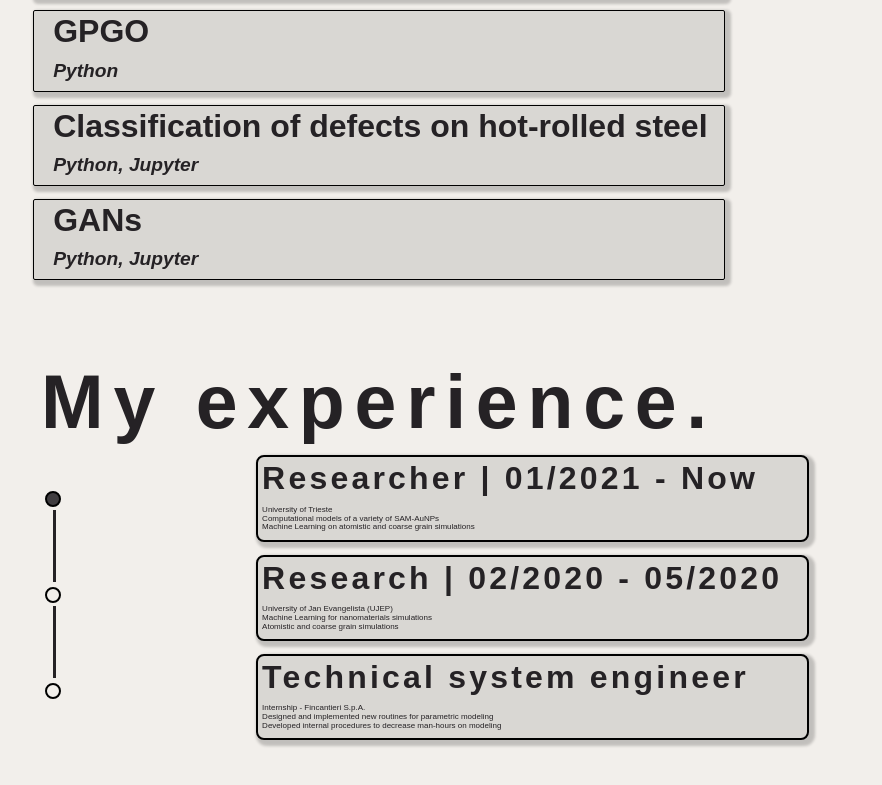
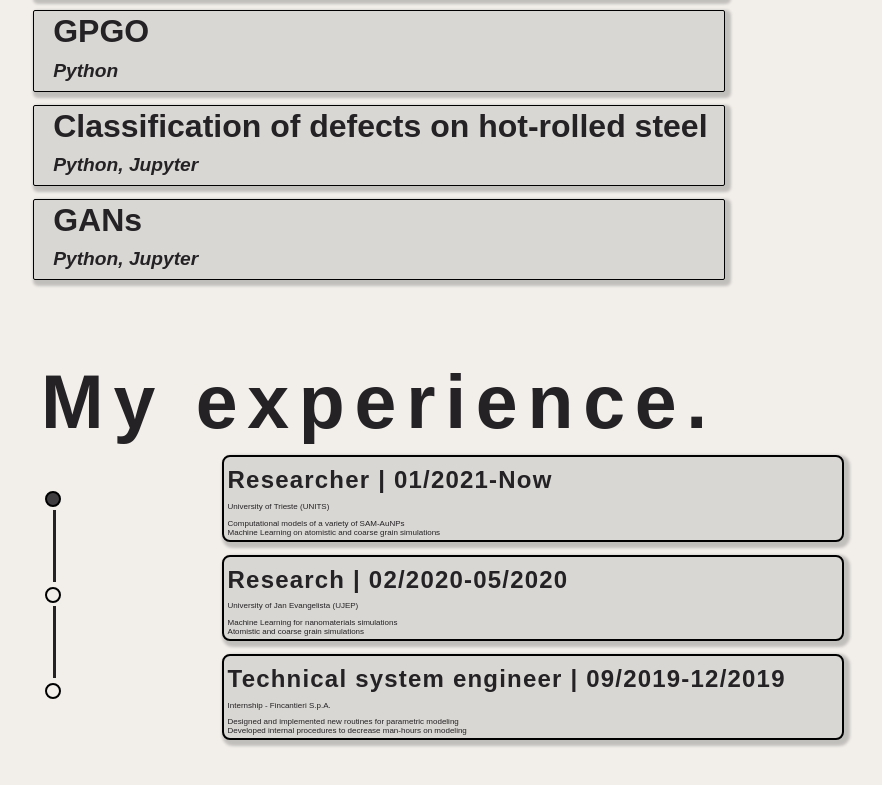
Before and after one commit to FNTwin/FrontEndVue, a Vue app: page / in a window 1280 px wide. Shown: the part 1109-1894 px from the top of the page, without its empty margins (261-1143 px from the left). Built offline with nearby package versions, Linux system fonts and the light colour scheme; what vue-particles would draw is missing.

Commit message:
Cleaned a bit of code

```diff
--- a/src/components/jobs.vue
+++ b/src/components/jobs.vue
@@ -18,6 +18,7 @@
             <div class="holder3" :style="darkcircle"></div>
             <div class="verticalline" :style="darkline"></div>
           </div>
+
           <div class="contdot">
             <div class="holder3" :style="darkcircle"></div>
           </div>
@@ -25,25 +26,11 @@
 
         </div>
         <div class="jobs">
-          <div class="holder2" :style="darkproject">
-            <h1 class="headerjob">Researcher | 01/2021 - Now</h1>
-            <h3>University of Trieste<br>
-            Computational models of a variety of SAM-AuNPs<br>
-            Machine Learning on atomistic and coarse grain simulations</h3>
+          <div class="holder2" :style="darkproject" v-for="jobs in jobarray" :key="jobs.job">
+            <h1 class="headerjob">{{ jobs.job }} | {{jobs.date}}</h1>
+            <h3>{{jobs.place}}</h3>
+            <h3 v-html="jobs.explanation"></h3>
           </div>
-          <div class="holder2" :style="darkproject">
-            <h1 class="headerjob">Research | 02/2020 - 05/2020</h1>
-            <h3>University of Jan Evangelista (UJEP)<br>
-            Machine Learning for nanomaterials simulations<br>
-            Atomistic and coarse grain simulations</h3>
-          </div>
-          <div class="holder2" :style="darkproject">
-            <h1 class="headerjob">Technical system engineer  </h1>
-            <h3>Internship - Fincantieri S.p.A.<br>
-            Designed and implemented new routines for parametric modeling<br>
-            Developed internal procedures to decrease man-hours on modeling</h3>
-          </div>
-
         </div>
 
 
@@ -59,6 +46,29 @@ export default {
   data() {
     return {
       publicPath: process.env.BASE_URL,
+      jobarray: [
+        {
+          "job" : "Researcher",
+          "date" : "01/2021-Now",
+          "place" : "University of Trieste (UNITS)" ,
+          "explanation": "Computational models of a variety of SAM-AuNPs<br>" +
+              "Machine Learning on atomistic and coarse grain simulations"
+        },
+        {
+          "job" : "Research" ,
+          "date" : "02/2020-05/2020",
+          "place" : "University of Jan Evangelista (UJEP)",
+          "explanation": "Machine Learning for nanomaterials simulations<br>" +
+              "Atomistic and coarse grain simulations"
+        },
+        {
+          "job" : "Technical system engineer",
+          "date" : "09/2019-12/2019",
+          "place" : "Internship - Fincantieri S.p.A.",
+          "explanation": "Designed and implemented new routines for parametric modeling<br>" +
+              "Developed internal procedures to decrease man-hours on modeling"
+        }
+      ],
       night: false
     }
   },
@@ -185,7 +195,7 @@ export default {
   background: #D9D7D3;
   box-shadow: 3px 3px 3px 3px rgba(0, 0, 0, 0.2);
   transition: 0.1s;
-  width: 80%;
+  width: 90%;
   height: 30%;
   border: 2px solid black;
   position: relative;
@@ -266,18 +276,22 @@ h1 {
 }
 
 .headerjob{
-  font-size: min(3vw, 2em);
-  letter-spacing: .1em;
+  font-size: min(2vw, 1.5em);
+  letter-spacing: .05em;
   padding-left: 4px;
   padding-top: 2px;
+  margin-top: 7px;
+}
+
+h1{
+  text-align:justify;
+  white-space:nowrap;
 }
 
 h2 {
   display: block;
-  margin-top: auto;
-  font-size: min(2.5vw, 1.2em);
-  margin-inline-start: 0px;
-  margin-inline-end: 0px;
+  font-size: min(2vw, 1.2em);
+
   margin-left: 1vw;
   font-weight: bold;
   color: #252225;
@@ -288,9 +302,11 @@ h2 {
 h3 {
   display: block;
   font-size: min(1vh,2.2vw);
+  text-align:justify;
   font-weight: normal;
   padding-left: 4px;
   line-height: 1.1em;
+  padding-right: 4px;
 }
 
 
--- a/src/components/projects.vue
+++ b/src/components/projects.vue
@@ -7,7 +7,7 @@
         <button :style="darkproject" class="holder2"
                 @click="showModal6">
           <h1 :style="correctcolor">Brownian Dynamics Optimization</h1>
-          <h2 :style="correctcolor">Python, Bash, LAMMPS</h2>
+          <h2 :style="correctcolor">Python, Fortran, Bash, LAMMPS</h2>
         </button>
         <div class="cont">
           <div class="gp">
```
